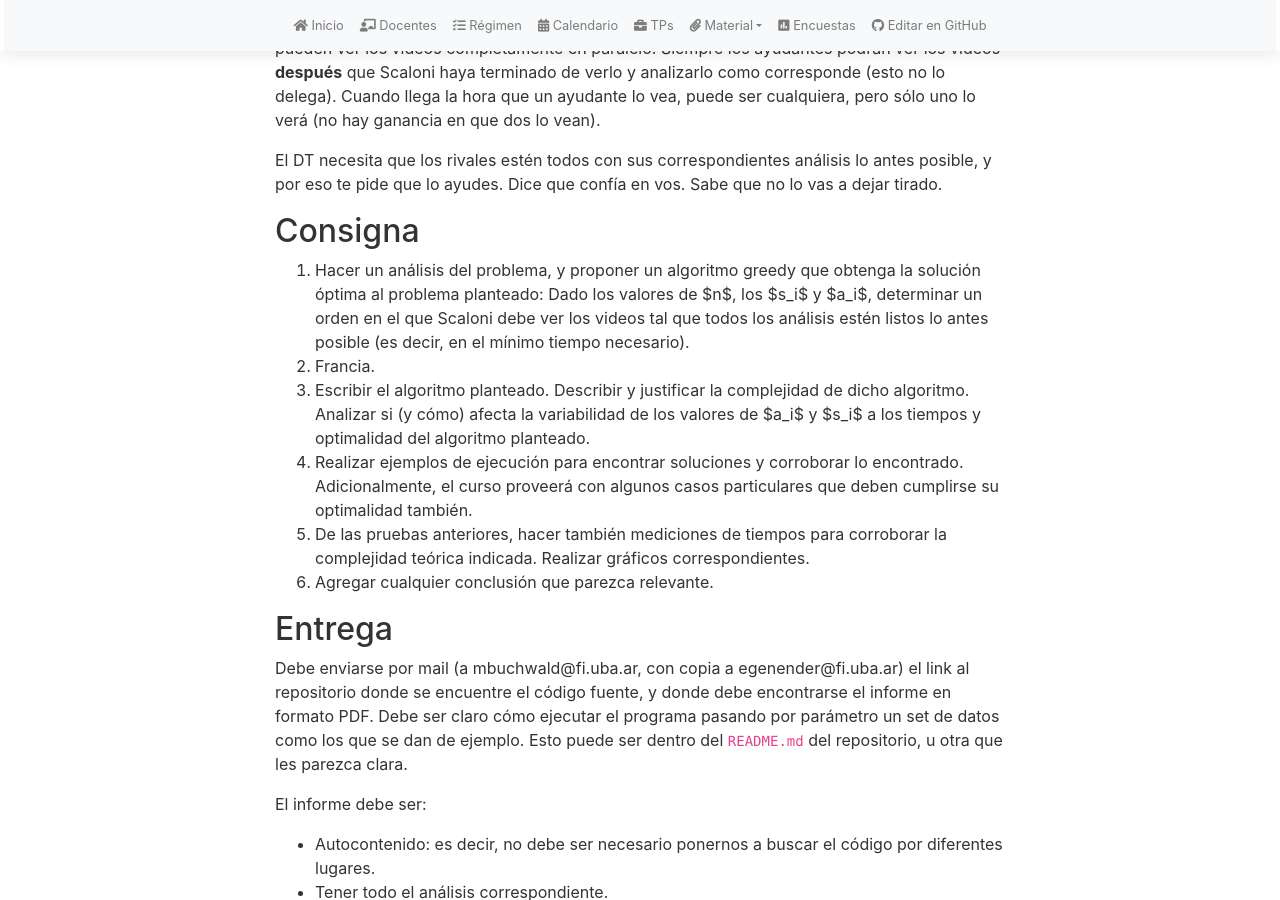
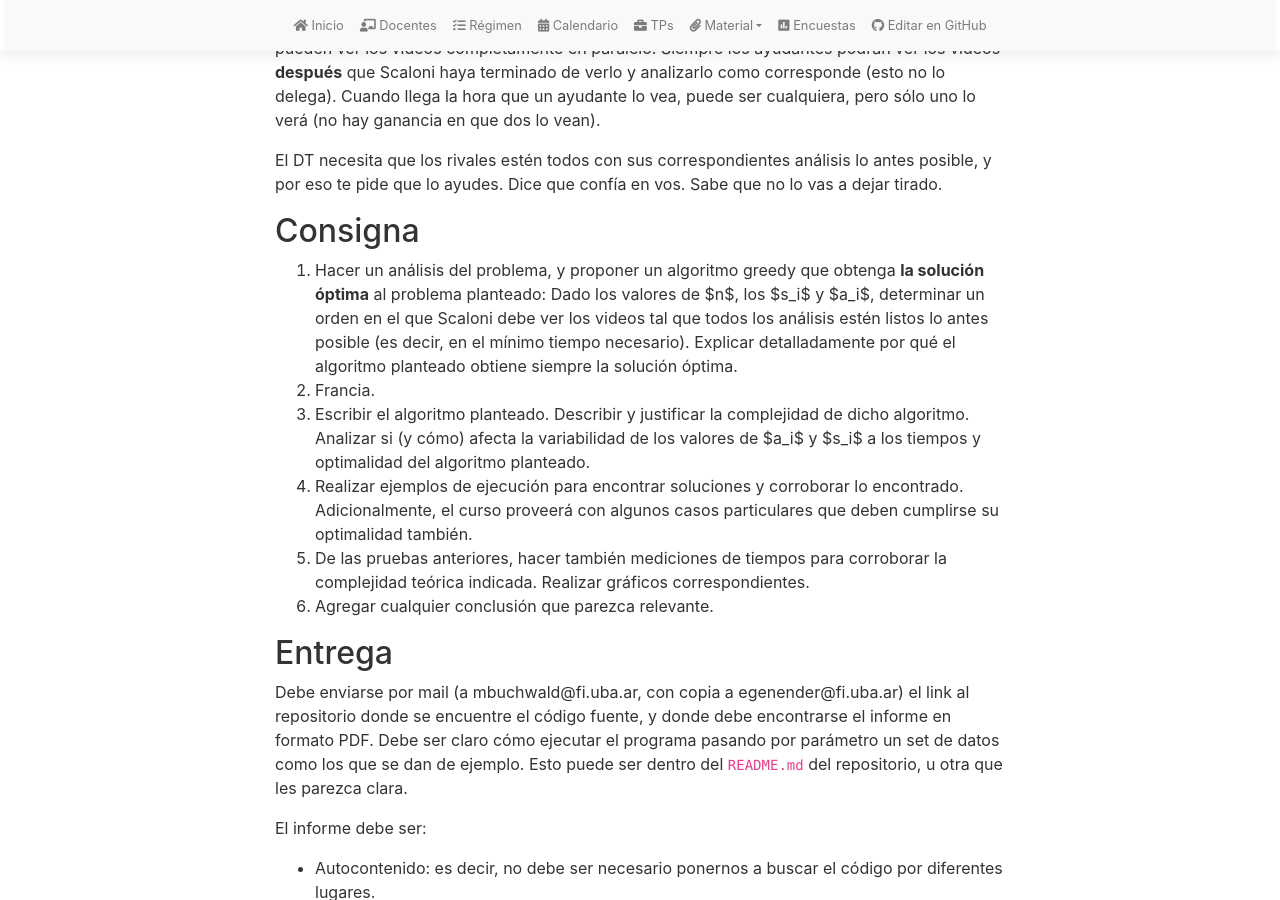
Before and after one commit to algoritmos-rw/tda_bg, a Jekyll site: the page built from tps/2023_2/tp1.md, in a window 1280 px wide and 900 px high, scrolled down 406 px. Built offline with Jekyll 4.4.1, drawn with Linux system fonts in a browser that asks for light colours; nearby versions of some CDN libraries; our own code applies the rules of GitHub Pages for plain Markdown files.

Commit message:
Update tp1.md

```diff
--- a/tps/2023_2/tp1.md
+++ b/tps/2023_2/tp1.md
@@ -35,8 +35,8 @@ vas a dejar tirado.
 
 ## Consigna
 
-1. Hacer un análisis del problema, y proponer un algoritmo greedy que obtenga la solución óptima al problema planteado: Dado los valores de $n$, los $s_i$ y $a_i$, determinar un orden en el que
-Scaloni debe ver los videos tal que todos los análisis estén listos lo antes posible (es decir, en el mínimo tiempo necesario).
+1. Hacer un análisis del problema, y proponer un algoritmo greedy que obtenga **la solución óptima** al problema planteado: Dado los valores de $n$, los $s_i$ y $a_i$, determinar un orden en el que
+Scaloni debe ver los videos tal que todos los análisis estén listos lo antes posible (es decir, en el mínimo tiempo necesario). Explicar detalladamente por qué el algoritmo planteado obtiene siempre la solución óptima.
 2. Francia.
 3. Escribir el algoritmo planteado. Describir y justificar la complejidad de dicho algoritmo. Analizar si (y cómo) afecta la variabilidad de los valores de $a_i$ y $s_i$ a los tiempos y optimalidad del algoritmo planteado.
 4. Realizar ejemplos de ejecución para encontrar soluciones y corroborar lo encontrado. Adicionalmente, el curso proveerá con algunos casos particulares que deben cumplirse su optimalidad también.
```
